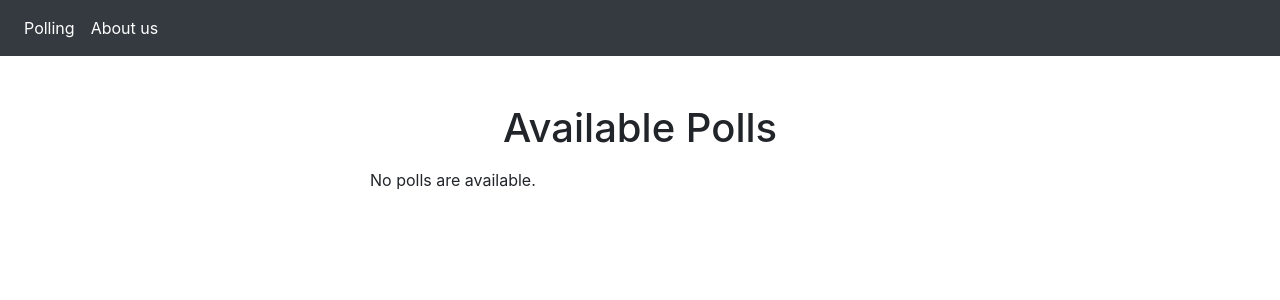
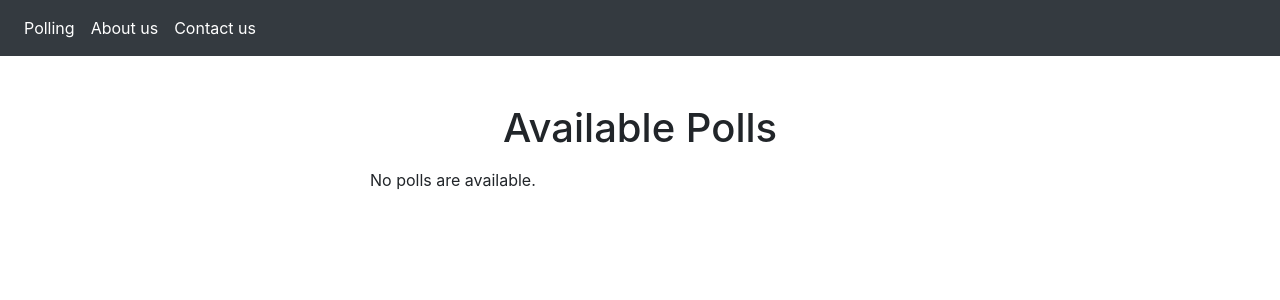
Before and after one commit to Diddy42/polling, a Django app: page /polls/ in a window 1280 px wide. Shown: the top 300 px of the page. Run offline with Django 3.2, Linux system fonts and the light colour scheme; data that the repository does not hold is empty; some libraries are stand-ins or nearby versions.

Commit message:
added contact us

```diff
--- a/polling/templates/base.html
+++ b/polling/templates/base.html
@@ -23,6 +23,11 @@
                 <a class="nav-link" href="#">About us</a>
             </li>
 
+	    <li class="nav-item active">
+                <a class="nav-link" href="#">Contact us</a>
+            </li>
+
+
             </ul>
         </div>
         </nav>
```
